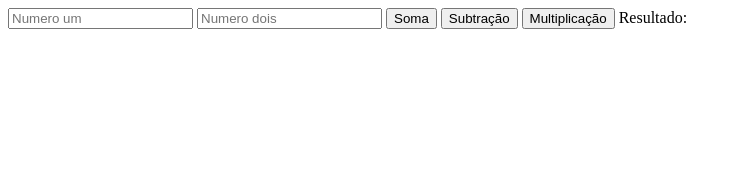
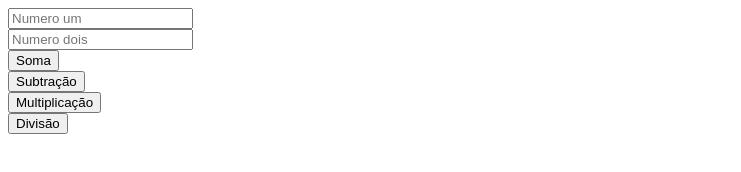
Before and after one commit to GiovanaMacielKrambauer/Calculadora-Javascript, a plain HTML site: page index.html in a window 1280 px wide. Shown: the whole page, without its empty margins (0-741 px from the left). Drawn offline with Linux system fonts and the light colour scheme.

Commit message:
Add files via upload

```diff
--- a/index.html
+++ b/index.html
@@ -7,11 +7,12 @@
     </head>
     <body>
         <script src="Script.js"></script>
-        <input type="text" id="um" placeholder="Numero um">
-        <input type="text" id="dois" placeholder="Numero dois">
-        <button onclick="calcular('+')">Soma</button>
-        <button onclick="calcular('-')">Subtração</button>
-        <button onclick="calcular('*')">Multiplicação</button>
-        <span>Resultado: </span>
+        <input type="text" id="um" placeholder="Numero um"><br>
+        <input type="text" id="dois" placeholder="Numero dois"><br>
+        <button onclick="calcular('+')">Soma</button><br>
+        <button onclick="calcular('-')">Subtração</button><br>
+        <button onclick="calcular('*')">Multiplicação</button><br>
+        <button onclick="calcular('/')">Divisão</button><br>
+        <span id="resultado"></span>
     </body>
 </html>
```
